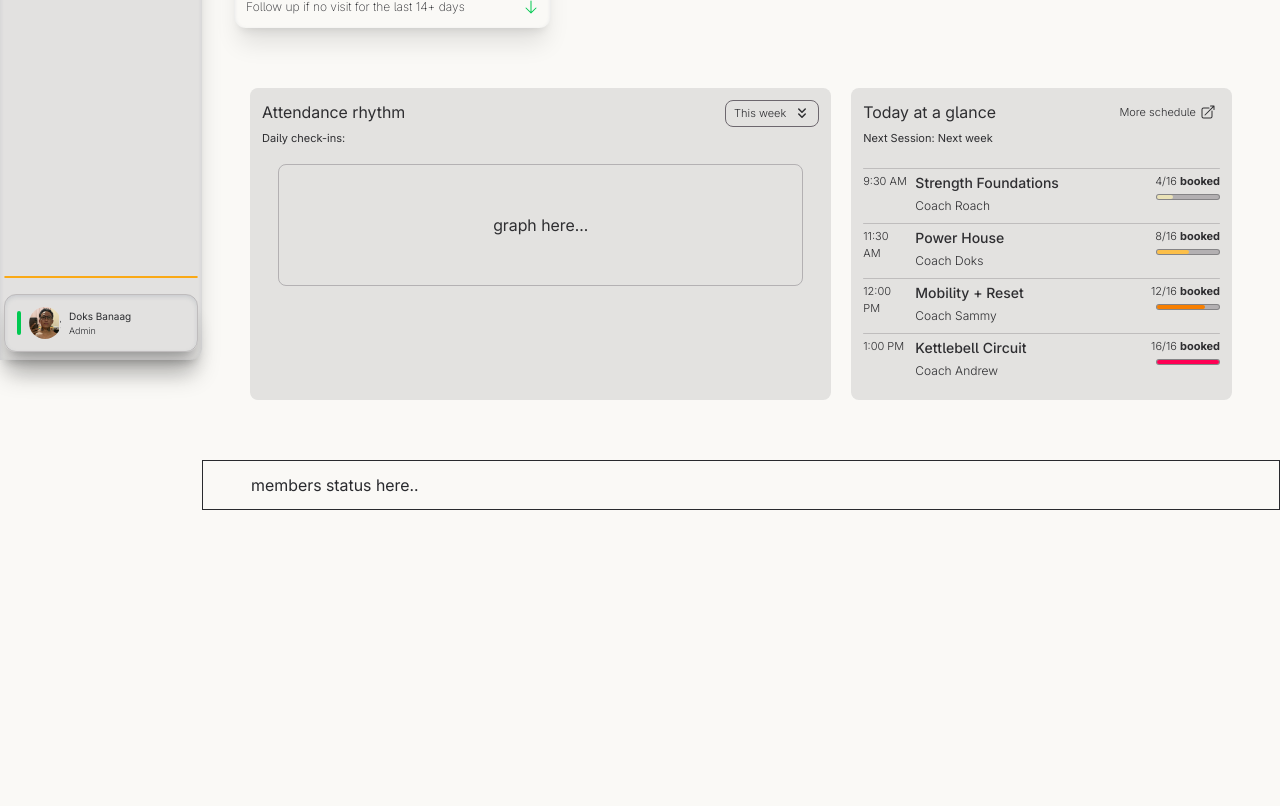
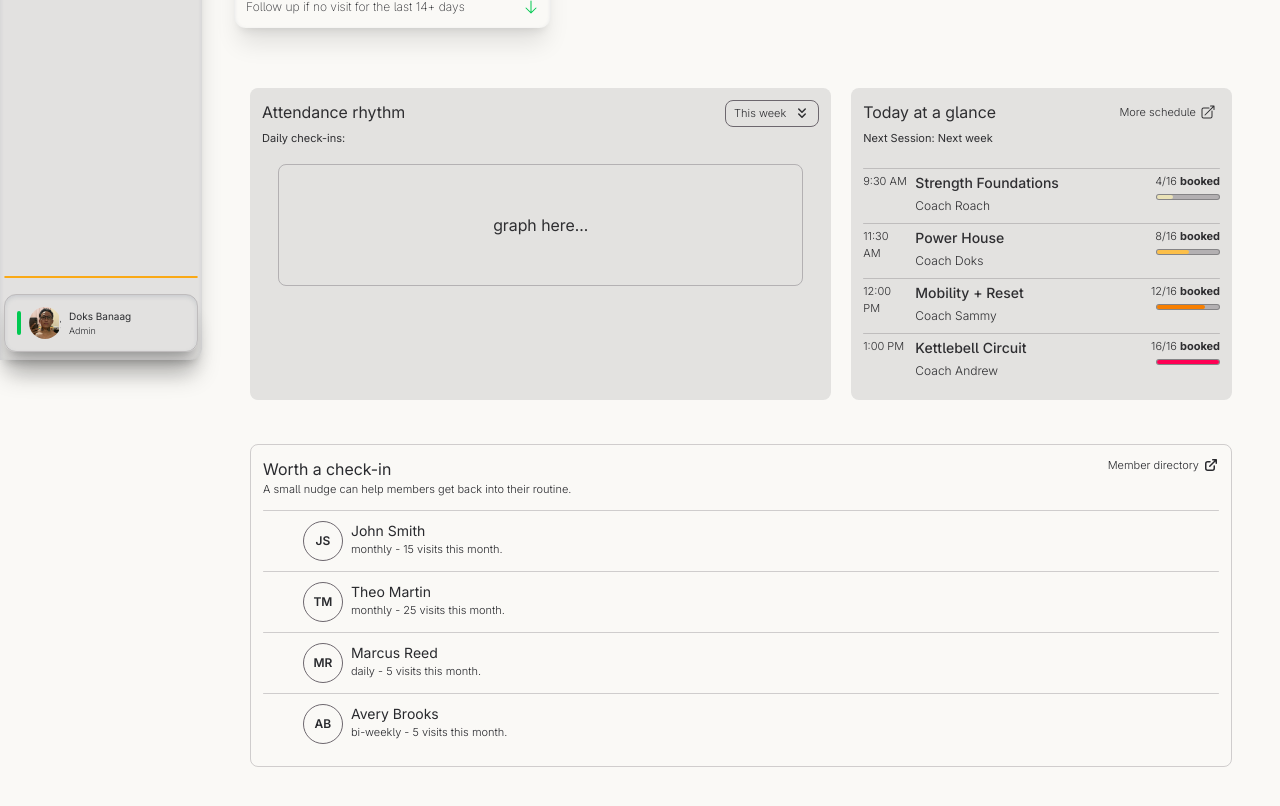
Before and after one commit to joseph-banaag/gym-dashboard, a Next.js app: page /dashboard in a window 1280 px wide. Shown: the part 440-1246 px from the top of the page. Before the commit the page ends 950 px from the top, so only its background shows below. Built offline with nearby package versions, Linux system fonts and the light colour scheme.

Commit message:
added a section for members that has low on attendance

```diff
--- a/app/dashboard/(overview)/page.tsx
+++ b/app/dashboard/(overview)/page.tsx
@@ -5,7 +5,7 @@ import MembersStatus from "@/app/ui/dashboard/member-status";
 
 export default function Overview() {
   return (
-    <main>
+    <main className="mb-20">
       <section className="ps-8 sm:ps-25 mt-20 sm:mt-30.5 flex xs:flex-row flex-col gap-3 mb-6  md:mb-8">
         <h1 className="text-4xl font-bold tracking-wider">Philippians 4:13</h1>
         <span className="text-[10px] xs:text-[12px] font-extralight tracking-wider">
--- /dev/null
+++ b/app/directory/page.tsx
@@ -0,0 +1,10 @@
+import Link from "next/link";
+
+export default function MembersDirectory() {
+  return (
+    <div className="flex flex-col gap-2">
+      contact information of gym members
+      <Link href="/dashboard">Got back to daks-bored</Link>
+    </div>
+  );
+}
--- /dev/null
+++ b/app/lib/current-month.ts
@@ -0,0 +1,15 @@
+// lib/date.ts
+export const getCurrentMonth = (date = new Date()) =>
+  new Intl.DateTimeFormat("en-US", { month: "short" }).format(date);
+
+export const getDaysInMonth = (date = new Date()) =>
+  new Date(date.getFullYear(), date.getMonth() + 1, 0).getDate();
+
+getDaysInMonth();                    // 31 (October 2026)
+getDaysInMonth(new Date(2024, 1));   // 29 (Feb 2024, leap year)
+getDaysInMonth(new Date(2026, 1));   // 28 (Feb 2026)
+
+
+// If you need to render a calendar grid or list of days, you can build an array from it:
+// const days = Array.from({ length: getDaysInMonth() }, (_, i) => i + 1);
+// [1, 2, 3, ..., 31]
--- a/app/lib/date-today.tsx
+++ b/app/lib/date-today.tsx
@@ -1,6 +1,6 @@
 "use client";
 
-import { useMemo, useState, useEffect } from "react";
+import { useEffect, useMemo, useState } from "react";
 
 const getFormattedDate = () => {
   const today = new Date();
--- /dev/null
+++ b/app/lib/get-initials.ts
@@ -0,0 +1,10 @@
+export const getInitials = (name: string) => {
+  const parts = name.trim().split(/\s+/).filter(Boolean);
+
+  if (parts.length === 0) return "";
+
+  const first = parts[0][0];
+  const last = parts.length > 1 ? parts[parts.length - 1][0] : "";
+
+  return (first + last).toUpperCase();
+};
--- /dev/null
+++ b/app/lib/member-check.ts
@@ -0,0 +1,39 @@
+import { getDaysInMonth } from "@/app/lib/current-month";
+
+const daysInMonth = getDaysInMonth();
+
+export type MembersType = {
+  name: string;
+  plan: string;
+  visit: number;
+  currentMonth: number;
+};
+
+export const membersToCheck = [
+  {
+    name: "John Smith",
+    plan: "monthly",
+    visit: 15,
+    currentMonth: daysInMonth,
+  },
+  {
+    name: "Theo Martin",
+    plan: "monthly",
+    visit: 25,
+    currentMonth: daysInMonth,
+  },
+  {
+    name: "Marcus Reed",
+    plan: "daily",
+    visit: 5,
+    currentMonth: daysInMonth,
+  },
+  {
+    name: "Avery Brooks",
+    plan: "bi-weekly",
+    visit: 5,
+    currentMonth: daysInMonth,
+  },
+];
+
+//list of plans, monthly, bi-weekly, daily
--- a/app/ui/dashboard/graphs-section.tsx
+++ b/app/ui/dashboard/graphs-section.tsx
@@ -3,7 +3,7 @@ import ExerciseToday from "@/app/ui/dashboard/exercise-today";
 
 export default function GraphsSection() {
   return (
-    <section className="mt-12 py-3 p-5 sm:px-12 grid grid-col-3 xl:grid-cols-5 gap-5 dark:text-foreground text-(--carbon-black)/90">
+    <section className="mt-12 py-3 px-5 sm:px-12 grid grid-col-3 xl:grid-cols-5 gap-5 dark:text-foreground text-(--carbon-black)/90">
       {/* right side */}
       <div className="col-span-3 p-3 rounded-lg bg-(--carbon-black)/10 dark:bg-(--carbon-black)/40">
         <div className="flex justify-between items-start">
--- a/app/ui/dashboard/member-status.tsx
+++ b/app/ui/dashboard/member-status.tsx
@@ -1,8 +1,51 @@
+import { ArrowTopRightOnSquareIcon } from "@heroicons/react/16/solid";
+import { membersToCheck } from "@/app/lib/member-check";
+import Link from "next/link";
+import { getInitials } from "@/app/lib/get-initials";
+
 export default function MembersStatus() {
   return (
-    <section>
-      <div className="mt-12 py-3 px-12 grid grid-cols-5 gap-5 border">
-        members status here..
+    <section className="w-full mt-5 py-3 px-5 sm:px-12">
+      <div className="w-full p-3 flex flex-col border rounded-lg border-(--dim-grey)/30">
+        <div className="w-full flex justify-between mb-3">
+          <div className="flex flex-col ">
+            <div className="text-md">Worth a check-in</div>
+            <div className="text-[11px] font-light">
+              A small nudge can help members get back into their routine.
+            </div>
+          </div>
+
+          <Link
+            href="/directory"
+            className="flex gap-1 justify-end items-start "
+          >
+            <span className="text-[11px] font-light">Member directory</span>
+            <ArrowTopRightOnSquareIcon className="w-4 h-4" />
+          </Link>
+        </div>
+
+        {membersToCheck.map((member) => {
+          const initial = getInitials(member.name);
+
+          return (
+            <div key={member.name}>
+              <hr className="border border-t-0 border-(--dim-grey)/30 rounded-full mb-1" />
+              <div className="mx-auto w-11/12 h-13 flex flex-col justify-center gap-3 mb-1">
+                <span className="flex gap-2">
+                  <span className="w-10 h-10 rounded-full border border-(--dim-grey) text-xs flex justify-center items-center font-semibold">
+                    {initial}
+                  </span>
+                  <span className="flex flex-col">
+                    <span className="text-sm">{member.name}</span>
+                    <span className="text-[11px] font-light">
+                      {member.plan} - {member.visit} visits this month.
+                    </span>
+                  </span>
+                </span>
+              </div>
+            </div>
+          );
+        })}
       </div>
     </section>
   );
--- a/app/ui/dashboard/user.tsx
+++ b/app/ui/dashboard/user.tsx
@@ -36,6 +36,7 @@ export default function UserLoggedIn() {
       />
       {/* user-profile-menu */}
       <div className="relative flex flex-col gap-2 p-1 pb-2  w-full">
+
         <div className={clsx(clicked ? "block" : "hidden")}>
           <button
             className="absolute z-2 rounded-full p-1 flex justify-center items-center bottom-3 left-3 cursor-pointer border border-t-0 border-r-0 border-l-0 border-b-(--dim-grey) bg-(--carbon-black)/70"
```
Also changed, not shown: 1 other file (tests, documents, lock files or other folders).
